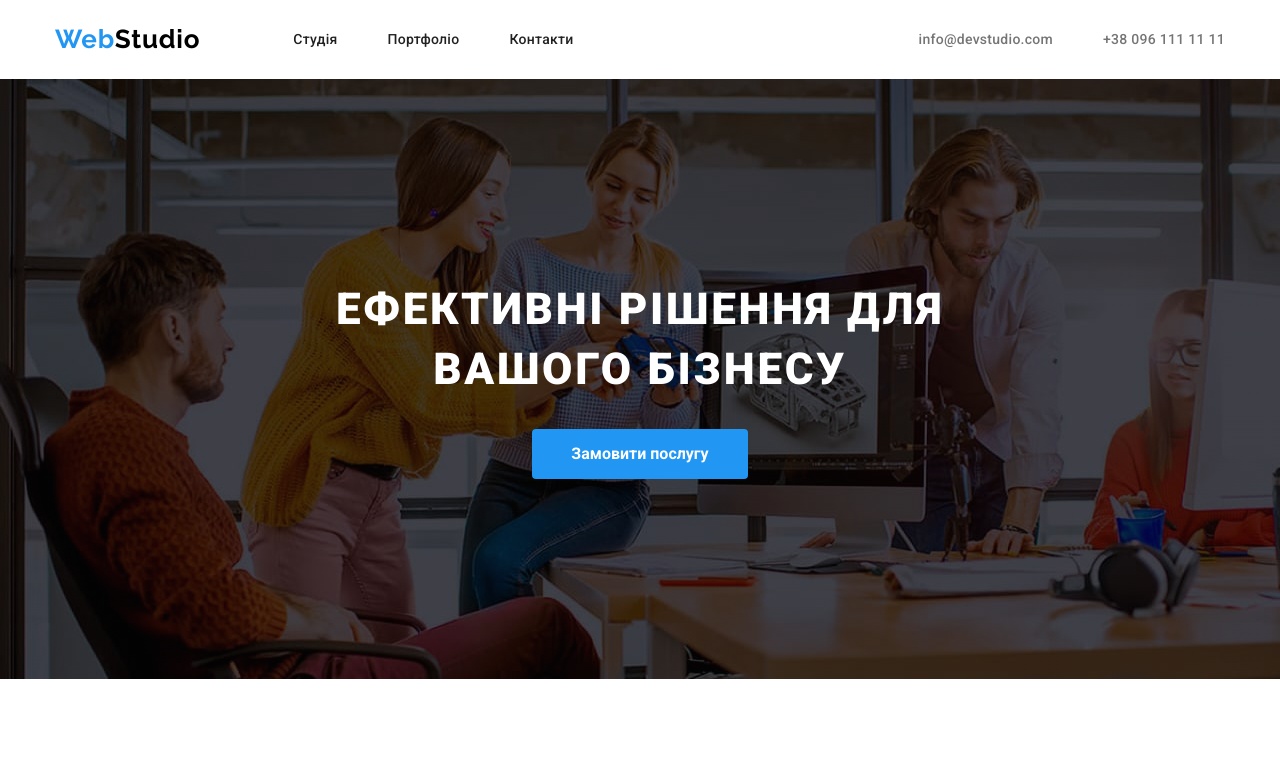
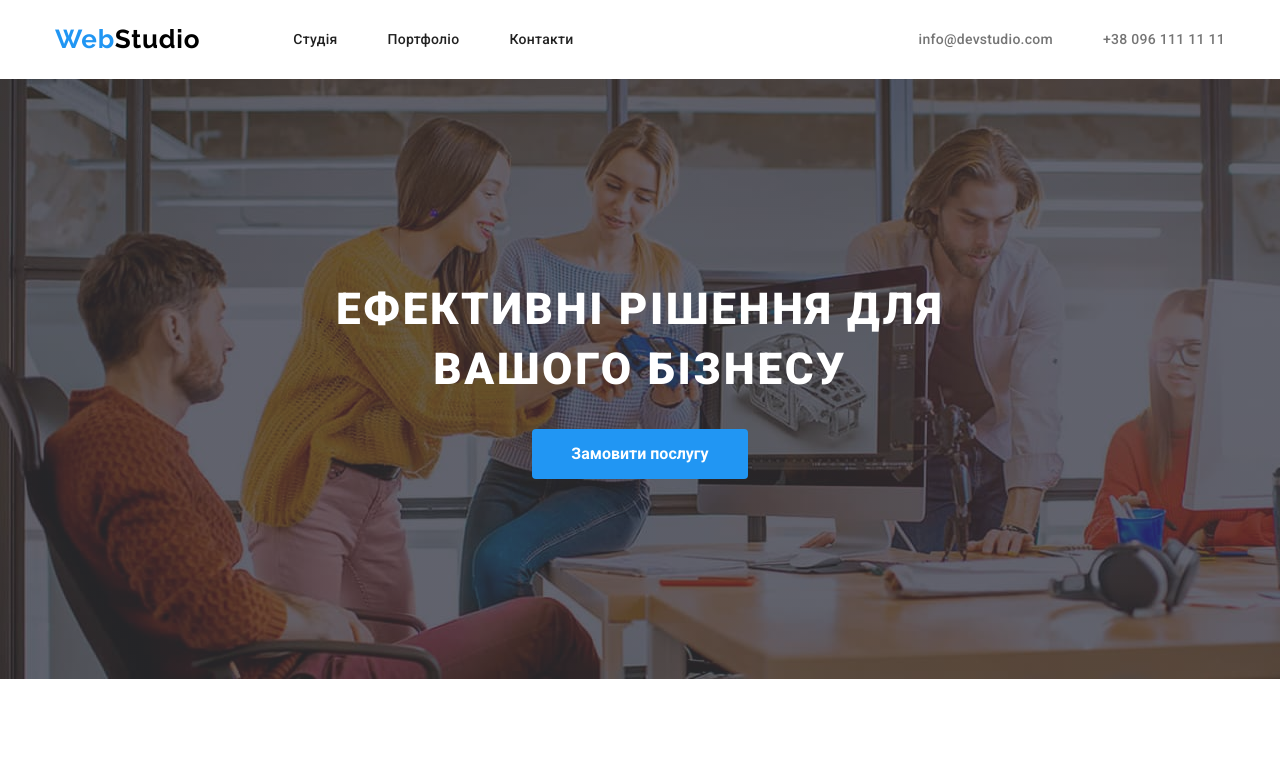
Before and after one commit to Egor-Goloshchapov/WebStudio4, a plain HTML site: page index.html in a window 1280 px wide. Shown: the top 770 px of the page. Drawn offline with nearby package versions, Linux system fonts and the light colour scheme.

Commit message:
Update styles.css

```diff
--- a/css/styles.css
+++ b/css/styles.css
@@ -368,7 +368,7 @@ margin-left: 5px;
 .hero {
     padding-top: 200px;
     padding-bottom: 200px;
-    background-image: linear-gradient(90deg, rgba(47,48,58,0) 0%, rgba(4,4,5,0.5522584033613445) 0%) , url(../imges/backgroundpicture.jpg)
+    background-image: linear-gradient(90deg, rgba(47,48,58,0) 0%, rgba(66,66,71,0.55) 0%) , url(../imges/backgroundpicture.jpg)
 }
 
 .section-item {
```
